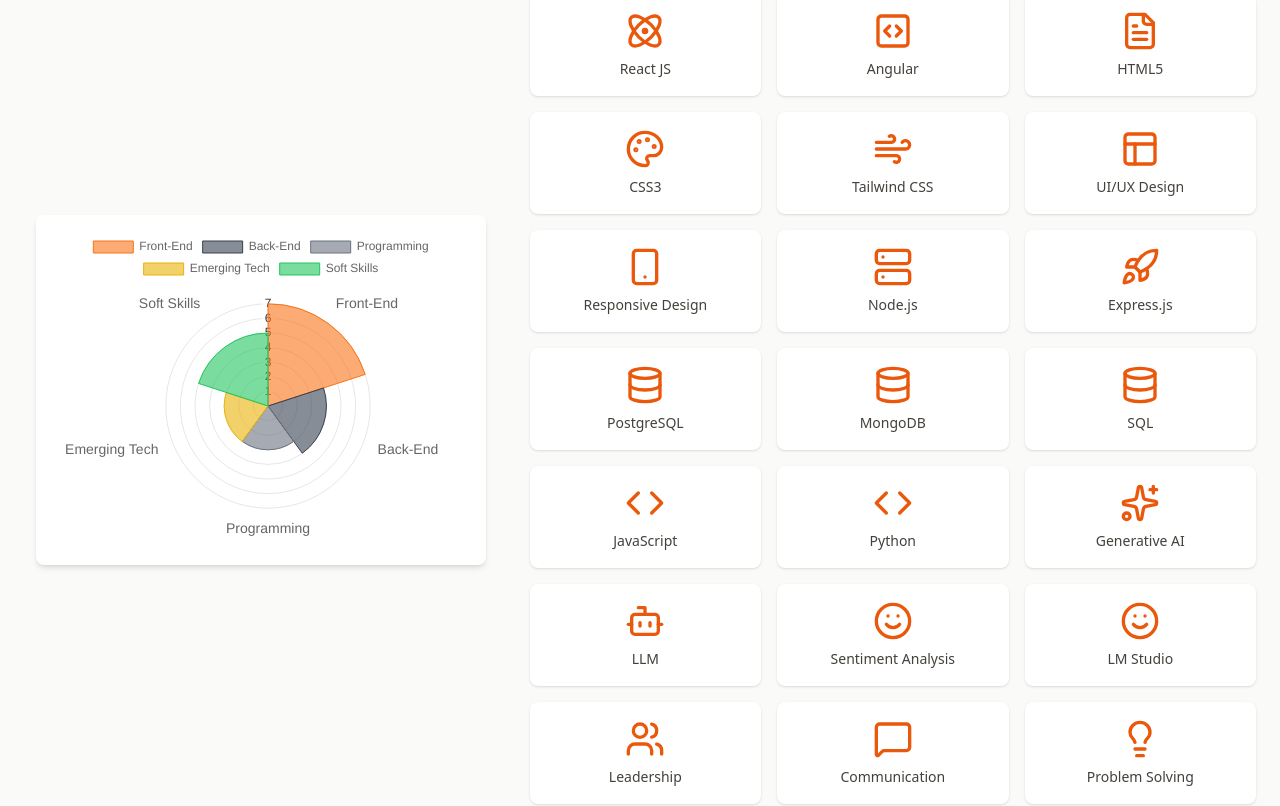
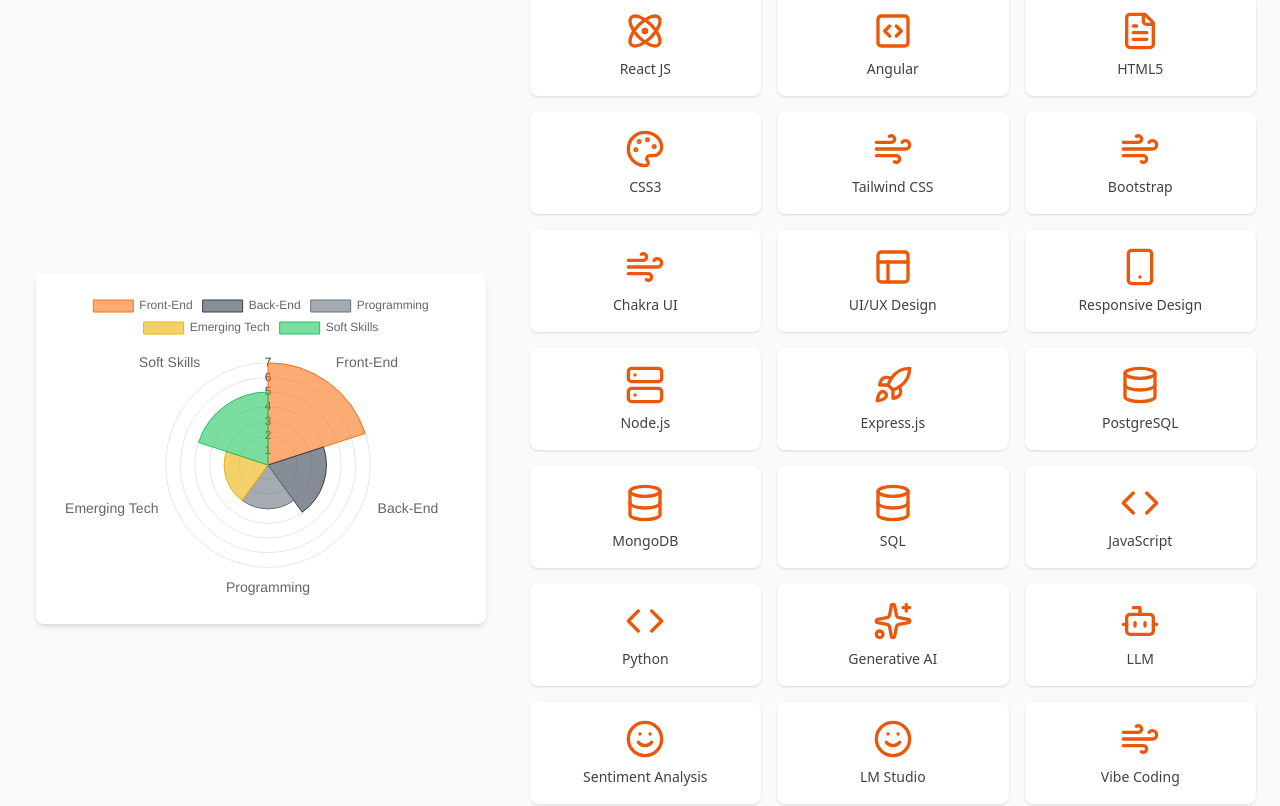
Before and after one commit to asriomar/asri25, a React (Vite) app: page / in a window 1280 px wide. Shown: the part 754-1560 px from the top of the page. Built offline with nearby package versions, Linux system fonts and the light colour scheme.

Commit message:
Update App.jsx

```diff
--- a/src/App.jsx
+++ b/src/App.jsx
@@ -45,6 +45,8 @@
             { name: "HTML5", icon: <FileText size={40} /> },
             { name: "CSS3", icon: <Palette size={40} /> },
             { name: "Tailwind CSS", icon: <Wind size={40} /> },
+            { name: "Bootstrap", icon: <Wind size={40} /> },
+            { name: "Chakra UI", icon: <Wind size={40} /> },
             { name: "UI/UX Design", icon: <Layout size={40} /> },
             { name: "Responsive Design", icon: <Smartphone size={40} /> },
         ],
@@ -65,6 +67,7 @@
             { name: "LLM", icon: <Bot size={40} /> },
             { name: "Sentiment Analysis", icon: <Smile size={40} /> },
              { name: "LM Studio", icon: <Smile size={40} /> },
+            { name: "Vibe Coding", icon: <Wind size={40} /> },
         ],
         soft: [
             { name: "Leadership", icon: <Users size={40} /> },
```
